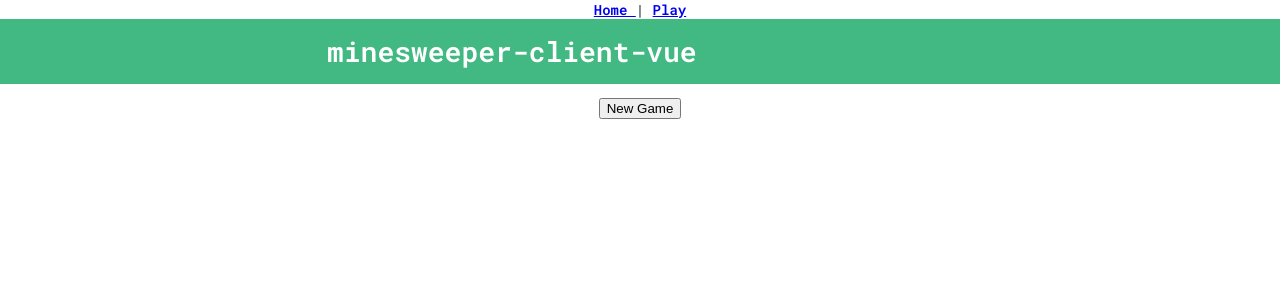
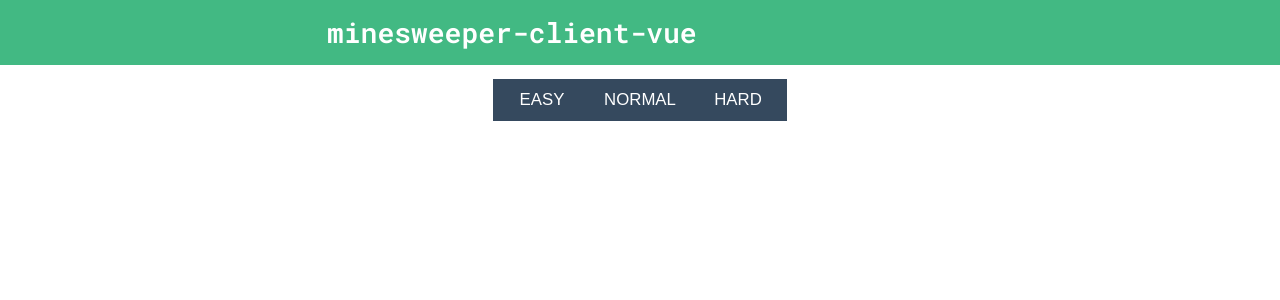
Before and after one commit to ksugimori/minesweeper-client-vue, a Vue app: page / in a window 1280 px wide. Shown: the top 300 px of the page. Built offline with nearby package versions, Linux system fonts and the light colour scheme.

Commit message:
新規ゲーム作成時に /play に遷移させる

```diff
--- a/src/App.vue
+++ b/src/App.vue
@@ -1,16 +1,10 @@
 <template>
   <div id="app">
-    <div id="nav">
-      <router-link to="/">
-        Home
-      </router-link> |
-      <router-link to="/play">
-        Play
-      </router-link>
-    </div>
     <header>
       <div class="contents">
-        <h1>minesweeper-client-vue</h1>
+        <router-link to="/">
+          <h1>minesweeper-client-vue</h1>
+        </router-link>
       </div>
     </header>
     <main>
@@ -55,6 +49,15 @@ header {
   color: #fff;
 }
 
+header .router-link-active {
+  color: #fff;
+  text-decoration: none;
+}
+
+header .router-link-active:hover {
+  color: #dbf3e8;
+}
+
 header h1 {
   padding: 0.5em 0.25em;
   margin: 0;
--- a/src/components/containers/MsStatusBar.vue
+++ b/src/components/containers/MsStatusBar.vue
@@ -50,7 +50,11 @@ export default {
   },
   methods: {
     reset: async function () {
-      let setting = { width: 9, height: 9, numMines: 5 }
+      let setting = {
+        width: this.game.width,
+        height: this.game.height,
+        numMines: this.game.numMines
+      }
       this.$store.dispatch('reset', setting)
     }
   }
--- a/src/components/pages/Home.vue
+++ b/src/components/pages/Home.vue
@@ -1,18 +1,36 @@
 <template>
   <div id="home">
-    <button @click="reset">
-      New Game
-    </button>
+    <ms-button @click="newEasy">
+      EASY
+    </ms-button>
+    <ms-button @click="newNormal">
+      NORMAL
+    </ms-button>
+    <ms-button @click="newHard">
+      HARD
+    </ms-button>
   </div>
 </template>
 
 <script>
+import MsButton from '@/components/presentations/MsButton.vue'
 
 export default {
+  components: {
+    MsButton
+  },
   methods: {
-    reset: async function () {
-      let setting = { width: 9, height: 9, numMines: 5 }
-      this.$store.dispatch('reset', setting)
+    newEasy: async function () {
+      let setting = { width: 9, height: 9, numMines: 10 }
+      this.$store.dispatch('create', setting)
+    },
+    newNormal: async function () {
+      let setting = { width: 16, height: 16, numMines: 40 }
+      this.$store.dispatch('create', setting)
+    },
+    newHard: async function () {
+      let setting = { width: 30, height: 16, numMines: 99 }
+      this.$store.dispatch('create', setting)
     }
   }
 }
--- a/src/components/presentations/MsButton.vue
+++ b/src/components/presentations/MsButton.vue
@@ -1,6 +1,6 @@
 <template>
   <button
-    :class="['btn', active ? 'btn-active' : '']"
+    :class="['btn']"
     @click="$emit('click')"
   >
     <slot />
@@ -11,7 +11,6 @@
 
 export default {
   props: {
-    active: Boolean,
     setting: {
       type: Object,
       default: null
@@ -25,7 +24,7 @@ export default {
   cursor: pointer;
   text-decoration: none;
   border: 0.3rem solid #35495e;
-  width: 7rem;
+  min-width: 7rem;
   height: 3rem;
   font-size: 1.2rem;
   background-color: #35495e;
--- a/src/states/actions.js
+++ b/src/states/actions.js
@@ -1,5 +1,6 @@
 import axios from 'axios'
 import Game from '@/models/Game.js'
+import router from '@/router.js'
 
 const actions = {
   /**
@@ -57,6 +58,19 @@ const actions = {
   },
 
   /**
+   * 新規ゲームを作成する
+   */
+  async create ({ commit }, setting) {
+    const response = await axios.post('/api/games', setting)
+
+    const game = Game.parse(response.data)
+
+    commit('updateGame', { game })
+
+    router.push('/play')
+  },
+
+  /**
    * ゲームをリセットして新しく作成しなおす。
    */
   async reset ({ commit }, setting) {
```
